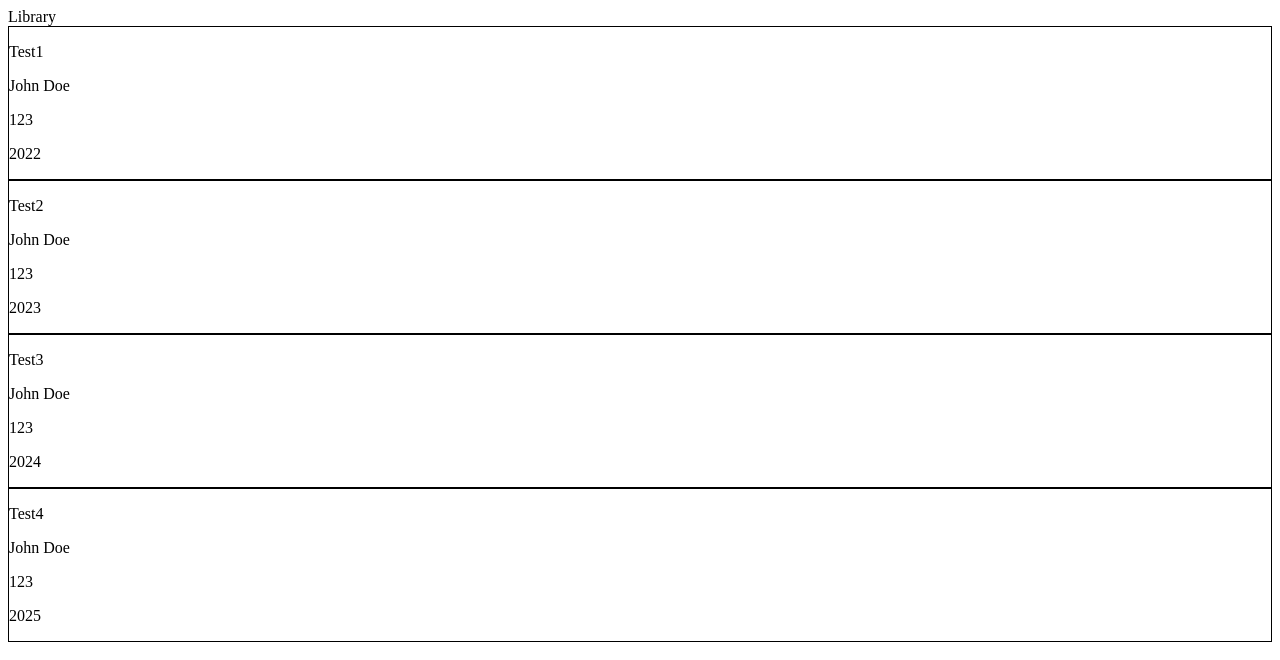
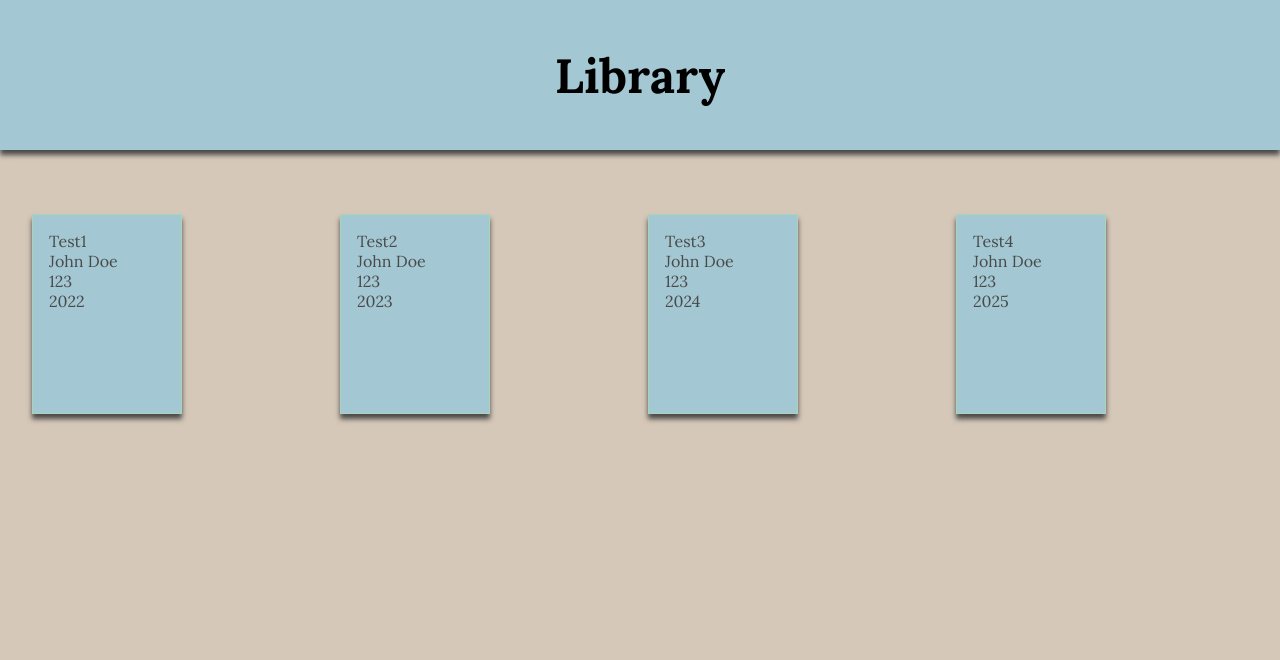
Before and after one commit to vanikkanen/odin-library, a plain HTML site: page index.html in a window 1280 px wide. Drawn offline with Linux system fonts and the light colour scheme.

Commit message:
Add styling to the library page

```diff
--- a/index.html
+++ b/index.html
@@ -8,7 +8,7 @@
     <script src="script.js" defer></script>
 </head>
 <body>
-    <div class="pagen-container">
+    <div class="page-container">
         <div class="header">
             <div class="header-title">Library</div>
         </div>
--- a/styles.css
+++ b/styles.css
@@ -1,3 +1,79 @@
+* {
+    margin: 0;
+    padding: 0;
+}
+
+@font-face {
+    font-family: "Lora";
+    src: url(./resources/fonts/Lora-VariableFont_wght.ttf);
+    font-weight: 100 900;
+    font-stretch: 75% 125%;
+    font-style: normal;
+}
+
+@font-face {
+    font-family: "Lora";
+    src: url(./resources/fonts/Lora-Italic-VariableFont_wght.ttf);
+    font-weight: 100 900;
+    font-stretch: 75% 125%;
+    font-style: italic;
+}
+
+:root {
+    --card-width: 150px;
+    --card-height: 200px;
+
+    --main-color: #D6C8B8;
+    --secondary-color: #A3C8D3;
+    --highlight-color: #F1A7A3;
+    --secondary-highlight-color: #A8D5BA;
+    --text-color: #4A4A4A;
+
+    --main-shadow: 0px 5px 5px var(--text-color)
+}
+
+.page-container {
+    height: 100vh;
+    display: flex;
+    flex-direction: column;
+    gap: 32px;
+    background-color: var(--main-color);
+    font-family: "Lora", sans-serif;
+}
+
+.header {
+    height: 150px;
+    background-color: var(--secondary-color);
+    box-shadow: var(--main-shadow);
+
+    display: flex;
+    justify-content: center;
+    align-items: center;
+}
+
+.header-title {
+    font-size: 48px;
+    font-weight: bold;
+}
+
+.library-container {
+    display: grid;
+    grid-template-columns: repeat(auto-fit, minmax(var(--card-width), 1fr));
+    gap: 16px;
+    padding: 32px;
+}
+
 .book-card {
-    border: 1px solid black;
+    width: var(--card-width);
+    height: var(--card-height);
+    border: 1px solid var(--secondary-highlight-color);
+    box-shadow: var(--main-shadow);
+    background-color: var(--secondary-color);
+    color: var(--text-color);
+    box-sizing: border-box;
+    padding: 16px;
+
+    display: flex;
+    flex-direction: column;
+
 }
```
Also changed, not shown: resources/fonts/Lora-Italic-VariableFont_wght.ttf (added), resources/fonts/Lora-VariableFont_wght.ttf (added).
